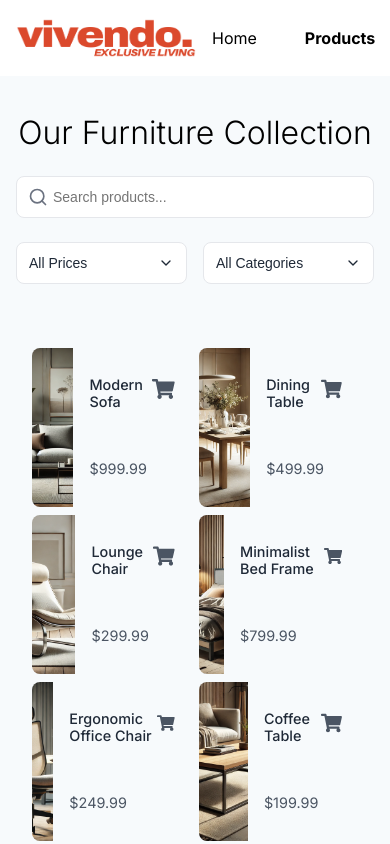
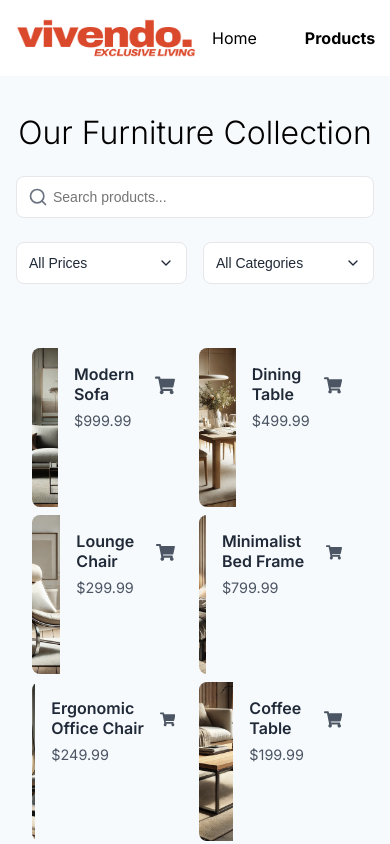
Before and after one commit to EdwardSpaeth/Cloud-Project-Group-11, a Next.js app in the folder frontend/webshop/: page /pages/shop in a window 390 px wide. Shown: the top 844 px of the page. Built offline with nearby package versions, Linux system fonts and the light colour scheme.

Commit message:
Refactor ProductCard styles for improved layout and responsiveness

```diff
--- a/frontend/webshop/src/app/pages/shop/components/ProductCard.module.css
+++ b/frontend/webshop/src/app/pages/shop/components/ProductCard.module.css
@@ -40,15 +40,19 @@
 
 .producttitleWrapper {
     display: flex;
+    align-items: center;
     justify-content: space-between;
-    align-items: center;
+    gap: 0.75rem;
 }
 
 .cartIcon {
-    font-size: 2rem;
+    font-size: 1.8rem;
     color: #4b5563;
     cursor: pointer;
     transition: color 0.2s ease-in-out, transform 0.2s ease-in-out;
+    display: flex;
+    align-items: center;
+    margin-bottom: -2px;
 }
 
 .cartIcon:hover {
@@ -57,16 +61,18 @@
 }
 
 .producttitle {
-    font-size: 0.9rem;
-    font-weight: 500;
-    margin-bottom: 0.25rem;
+    font-size: 1rem;
+    font-weight: 600;
     color: #1f2937;
+    display: flex;
+    align-items: center;
+    margin: 0;
 }
 
 .productprice {
     font-size: 0.9rem;
     color: #4b5563;
-    margin-top: auto;
+    margin-top: 0.5rem;
 }
 
 @media (max-width: 768px) {
```
